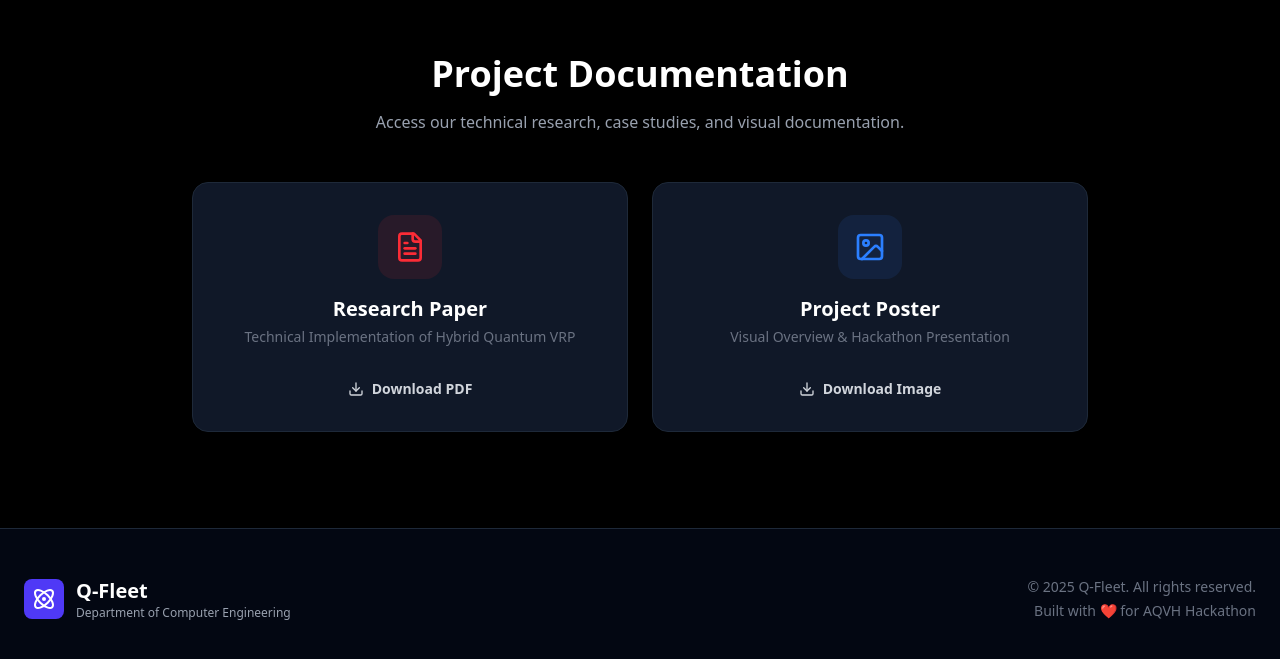
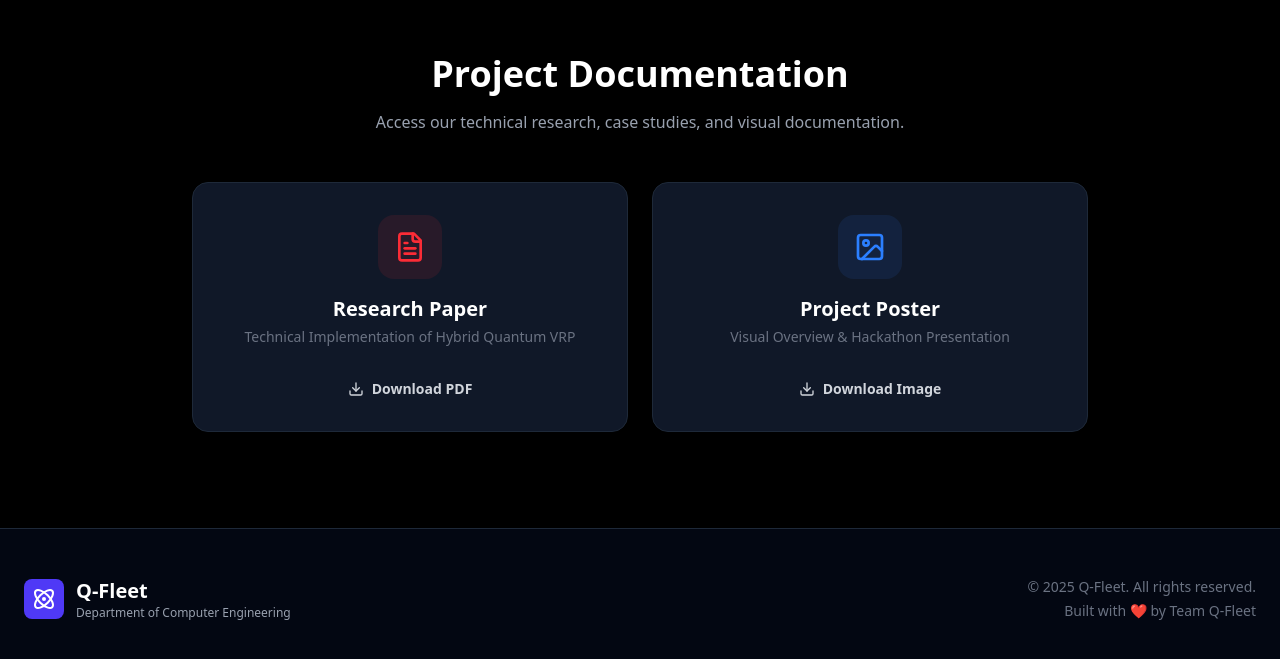
Before and after one commit to saishmungase/Entangled-Minds, a React (Vite) app: page / in a window 1280 px wide. Shown: the part 2462-3121 px from the top of the page. Built offline with nearby package versions, Linux system fonts and the light colour scheme; no server answers.

Commit message:
update : insertion of the report and the poster

```diff
--- a/src/Landing.jsx
+++ b/src/Landing.jsx
@@ -25,6 +25,7 @@ import {
   Terminal,
   MessageSquare
 } from "lucide-react"
+import { redirect } from "react-router-dom"
 
 const GlowingButton = ({ children, variant = "primary", className = "", ...props }) => {
   const baseStyles = "relative inline-flex items-center justify-center font-bold rounded-xl transition-all duration-300 overflow-hidden group"
@@ -349,9 +350,9 @@ export default function LandingPage() {
                 <h3 className="text-xl font-bold">Research Paper</h3>
                 <p className="text-sm text-gray-500 mt-1">Technical Implementation of Hybrid Quantum VRP</p>
               </div>
-              <button className="mt-4 flex items-center gap-2 text-sm font-bold text-gray-300 group-hover:text-white transition-colors">
+              <a href="../report.pdf" download="report.pdf" className="mt-4 flex items-center gap-2 text-sm font-bold text-gray-300 group-hover:text-white transition-colors">
                 <Download size={16} /> Download PDF
-              </button>
+              </a>
             </motion.div>
 
             <motion.div
@@ -365,9 +366,9 @@ export default function LandingPage() {
                 <h3 className="text-xl font-bold">Project Poster</h3>
                 <p className="text-sm text-gray-500 mt-1">Visual Overview & Hackathon Presentation</p>
               </div>
-              <button className="mt-4 flex items-center gap-2 text-sm font-bold text-gray-300 group-hover:text-white transition-colors">
+              <a href="../poster.png" download="poster.png"  className="mt-4 flex items-center gap-2 text-sm font-bold text-gray-300 group-hover:text-white transition-colors">
                 <Download size={16} /> Download Image
-              </button>
+              </a>
             </motion.div>
           </div>
         </div>
@@ -386,7 +387,7 @@ export default function LandingPage() {
           </div>
           <div className="text-gray-500 text-sm text-center md:text-right">
             <p>© 2025 Q-Fleet. All rights reserved.</p>
-            <p className="mt-1">Built with ❤️ for AQVH Hackathon</p>
+            <p className="mt-1">Built with ❤️ by Team Q-Fleet</p>
           </div>
         </div>
       </footer>
```
Also changed, not shown: 2 other files (tests, documents, lock files or other folders).
